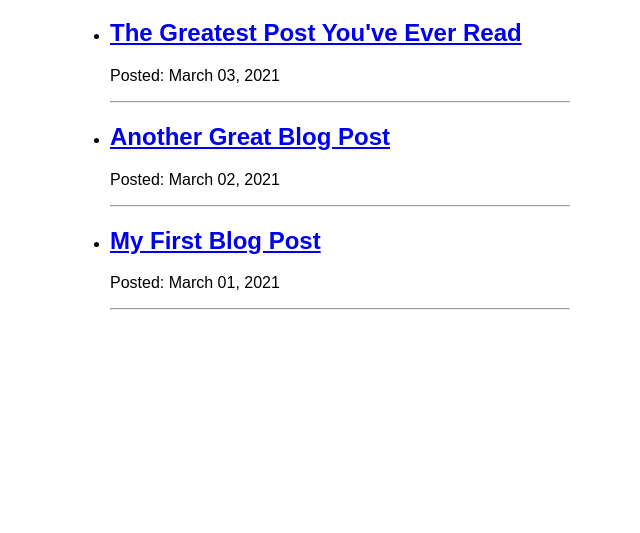
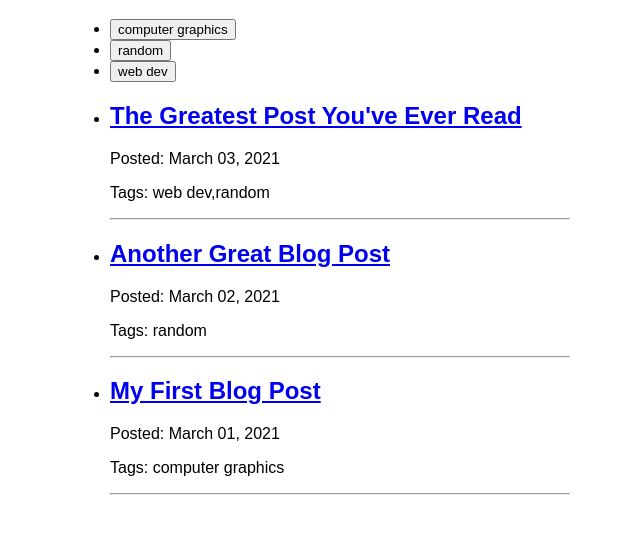
Before and after one commit to carlosc20/blogc20, a Gatsby site: page /blog in a window 1280 px wide. Shown: the part 165-698 px from the top of the page, without its empty margins (320-960 px from the left). Built offline with nearby package versions, Linux system fonts and the light colour scheme; Gatsby itself is replaced by a stand-in of ours.

Commit message:
Filter posts by tag

```diff
--- a/blog/another-post.mdx
+++ b/blog/another-post/another-post.mdx
@@ -2,6 +2,7 @@
 title: "Another Great Blog Post"
 date: "2021-03-02"
 hero-image: "./cat.jpg"
+tags: ["random"]
 ---
 
 ## Introduction
--- a/blog/best-post-yet.mdx
+++ b/blog/best-post-yet/best-post-yet.mdx
@@ -2,6 +2,7 @@
 title: "The Greatest Post You've Ever Read"
 date: "2021-03-03"
 hero-image: "./duck.jpg"
+tags: ["web dev", "random"]
 ---
 
 Words will go here. It's a great post.
--- a/blog/my-first-post.mdx
+++ b/blog/my-first-post/my-first-post.mdx
@@ -2,6 +2,7 @@
 title: "My First Blog Post"
 date: "2021-03-01"
 hero-image: "./dog.jpg"
+tags: ["computer graphics"]
 ---
 
 This is my very first post!
--- /dev/null
+++ b/src/components/post-filter-list.js
@@ -0,0 +1,17 @@
+import React from "react"
+import TagChip from "./tag-chip"
+
+const PostFilterList = ({ filters, onAdd, onRemove }) => {
+  return (
+    <ul>
+      {filters.map((tag) => (
+        <li>
+          <TagChip
+            text={tag} onAdd={onAdd} onRemove={onRemove} />
+        </li>
+      ))}
+    </ul>
+  )
+}
+
+export default PostFilterList
--- /dev/null
+++ b/src/components/tag-chip.js
@@ -0,0 +1,29 @@
+import React, { useState } from "react"
+import {
+  selected
+} from './tag-chip.module.css'
+
+const TagChip = ({ text, onAdd, onRemove }) => {
+  const [isSelected, setIsSelected] = useState(false)
+
+  return (
+    <button
+      type="button"
+      className={`${isSelected ? selected : ""}`}
+      onClick={() => {
+        if (isSelected) {
+          onRemove(text)
+        } else {
+          onAdd(text)
+        }
+        setIsSelected(!isSelected)
+      }}
+      data-text={text}
+      aria-pressed={isSelected.toString()}
+    >
+      {text}
+    </button>
+  )
+}
+
+export default TagChip
--- /dev/null
+++ b/src/components/tag-chip.module.css
@@ -0,0 +1,4 @@
+.selected {
+    font-weight: bold;
+    border: solid 4px;
+  }
--- a/src/pages/blog/index.js
+++ b/src/pages/blog/index.js
@@ -1,12 +1,56 @@
-import React from "react"
+import React, { useState } from "react"
 import Layout from "../../components/layout"
+import PostFilterList from "../../components/post-filter-list"
 import { Link, graphql } from "gatsby"
 
 const BlogPage = ({data}) => {
+
+  const allPosts = data.allMdx.nodes
+
+  const uniquePostTags = new Set()
+  allPosts.forEach(node => {
+    node.frontmatter.tags.forEach(tag => {
+      uniquePostTags.add(tag)
+    })
+  })
+
+  const [selectedPostTags, setSelectedPostTags] = useState(new Set())
+  const [postsToDisplay, setPostsToDisplay] = useState(allPosts)
+
+  const shouldPostDisplay = node => {
+    // When no filters are selected, show all posts
+    if (selectedPostTags.size === 0) {
+      return true
+    }
+
+    // Check if one of the node's tags is in the set of selected filters
+    return node.frontmatter.tags.some(tag => selectedPostTags.has(tag))
+  }
+
+  const addFilter = () => filterName => {
+    const newFilterList = selectedPostTags.add(filterName)
+    setSelectedPostTags(newFilterList)
+    setPostsToDisplay(allPosts.filter(shouldPostDisplay))
+  }
+
+  const removeFilter = () => filterName => {
+    const newFilterList = selectedPostTags
+    newFilterList.delete(filterName)
+    setSelectedPostTags(newFilterList)
+    setPostsToDisplay(allPosts.filter(shouldPostDisplay))
+  }
+
+
+
   return (
     <Layout pageTitle="My Blog Posts">
+      <PostFilterList
+        filters={Array.from(uniquePostTags).sort()}
+        onAdd={addFilter(selectedPostTags, setSelectedPostTags)}
+        onRemove={removeFilter(selectedPostTags, setSelectedPostTags)}
+      />
       <ul>
-        { data.allMdx.nodes.map(node => {
+        { postsToDisplay.map(node => {
           return (
             <li key={node.slug}>
               <article>
@@ -16,6 +60,7 @@ const BlogPage = ({data}) => {
                   </Link>
                 </h2>
                 <p>Posted: {node.frontmatter.date}</p>
+                <p>Tags: {node.frontmatter.tags.toString()}</p>
               </article>
               <hr />
             </li>
@@ -33,6 +78,7 @@ export const query = graphql`
         frontmatter {
           date(formatString: "MMMM DD, YYYY")
           title
+          tags
         }
         slug
       }
--- a/src/pages/blog/{mdx.slug}.js
+++ b/src/pages/blog/{mdx.slug}.js
@@ -3,14 +3,14 @@ import { graphql } from 'gatsby'
 import { MDXRenderer } from 'gatsby-plugin-mdx'
 import Layout from '../../components/layout'
 import { GatsbyImage, getImage } from 'gatsby-plugin-image'
-import SEO from "../../components/seo"
+import Seo from "../../components/seo"
 
 const BlogPostTemplate = ({data}) => {
   const image = getImage(data.mdx.frontmatter.hero_image)
 
   return (
     <Layout pageTitle={data.mdx.frontmatter.title}>
-      <SEO title={data.mdx.frontmatter.title} description={data.mdx.excerpt} />
+      <Seo title={data.mdx.frontmatter.title} description={data.mdx.excerpt} />
       <p>Posted: {data.mdx.frontmatter.date}</p>
       <GatsbyImage
         image={image}
@@ -35,6 +35,7 @@ export const query = graphql`
             gatsbyImageData
           }
         }
+        tags
       }
       excerpt
     }
```
Also changed, not shown: blog/another-post/cat.jpg (renamed from blog/cat.jpg), blog/best-post-yet/duck.jpg (renamed from blog/duck.jpg), blog/my-first-post/dog.jpg (renamed from blog/dog.jpg).
